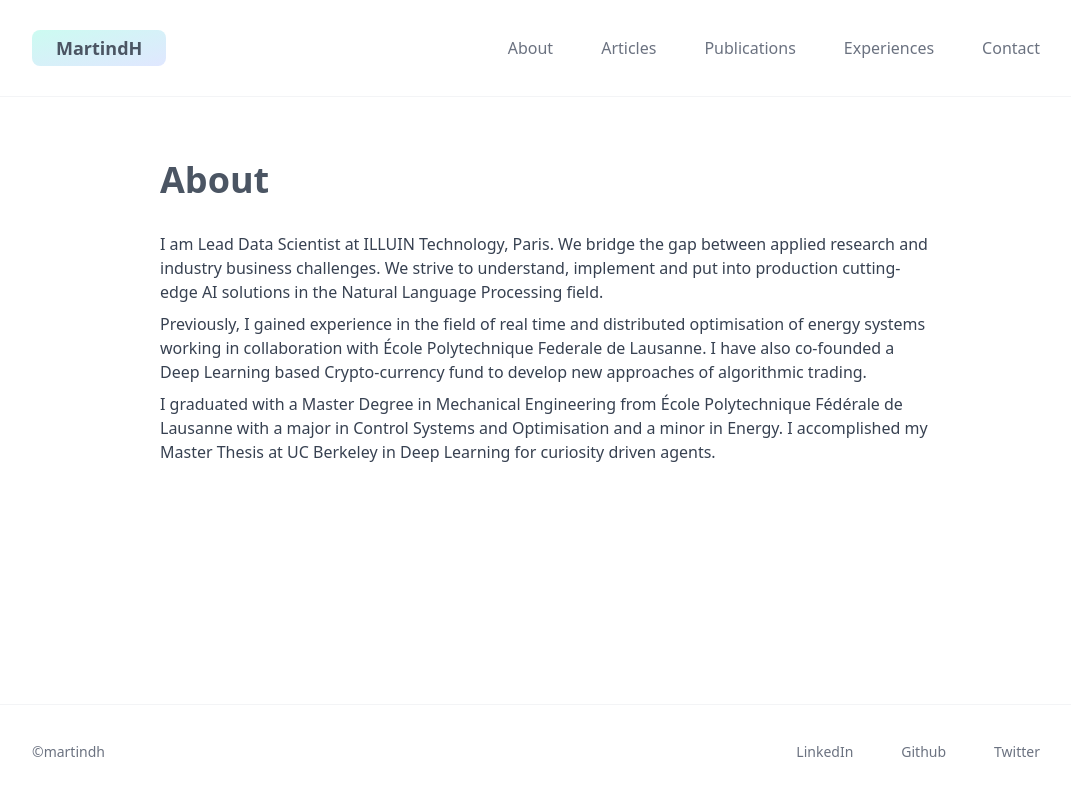
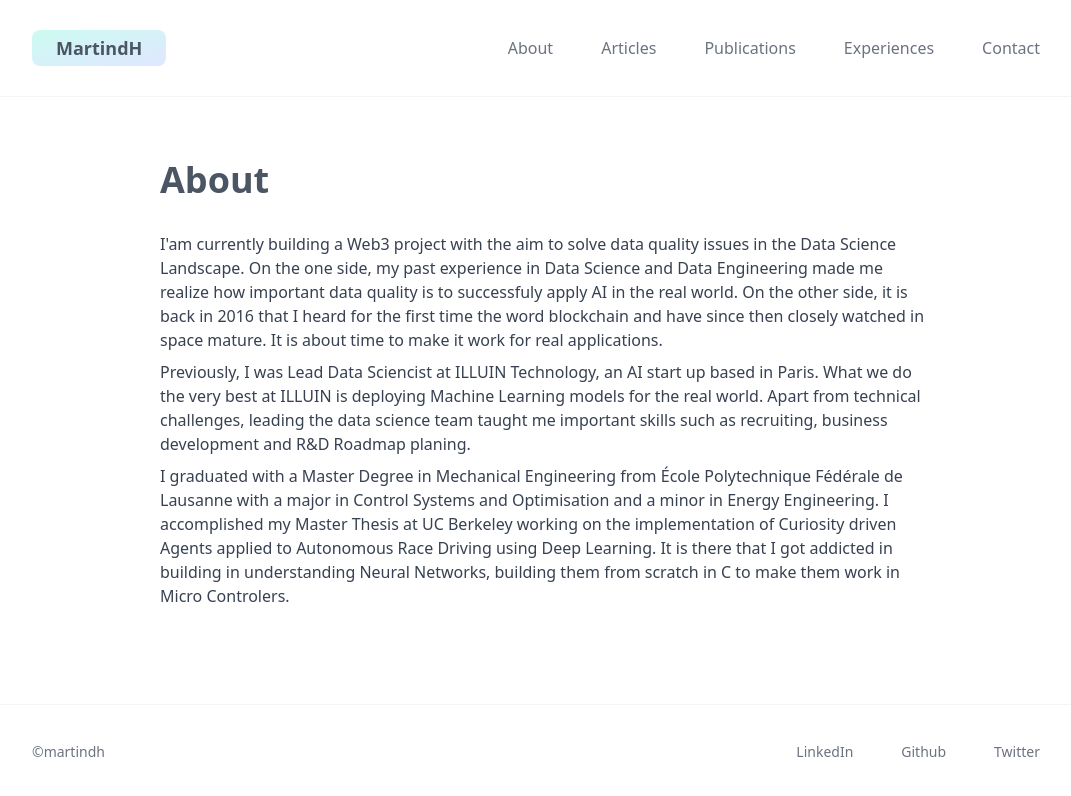
Before and after one commit to mdhoffschmidt/martindh, a React (Create React App) app: page /#/ in a window 1280 px wide. Shown: the top 796 px of the page, without its empty margins (96-1167 px from the left). Built offline with nearby package versions, Linux system fonts and the light colour scheme.

Commit message:
update about

```diff
--- a/src/layouts/home.js
+++ b/src/layouts/home.js
@@ -7,19 +7,27 @@ export default function Home() {
             </h1>
 
             <p>
-                I am Lead Data Scientist at ILLUIN Technology, Paris.
-                We bridge the gap between applied research and industry business challenges.
-                We strive to understand, implement and put into production cutting-edge AI solutions in the Natural Language Processing field.
+                I'am currently building a Web3 project with the aim to solve data quality issues in the Data Science Landscape.
+                On the one side, my past experience in Data Science and Data Engineering made me realize how important data quality is to successfuly apply AI in the real world.
+                On the other side, it is back in 2016 that I heard for the first time the word blockchain and have since then closely watched in space mature.
+                It is about time to make it work for real applications.
             </p>
 
             <p>
+                Previously, I was Lead Data Sciencist at ILLUIN Technology, an AI start up based in Paris.
+                What we do the very best at ILLUIN is deploying Machine Learning models for the real world.
+                Apart from technical challenges, leading the data science team taught me important skills such as recruiting, business development and R&D Roadmap planing.
+            </p>
+
+            {/* <p>
                 Previously, I gained experience in the field of real time and distributed optimisation of energy systems working in collaboration with École Polytechnique Federale de Lausanne.
                 I have also co-founded a Deep Learning based Crypto-currency fund to develop new approaches of algorithmic trading.
-            </p>
+            </p> */}
 
             <p>
-                I graduated with a Master Degree in Mechanical Engineering from École Polytechnique Fédérale de Lausanne with a major in Control Systems and Optimisation and a minor in Energy.
-                I accomplished my Master Thesis at UC Berkeley in Deep Learning for curiosity driven agents.
+                I graduated with a Master Degree in Mechanical Engineering from École Polytechnique Fédérale de Lausanne with a major in Control Systems and Optimisation and a minor in Energy Engineering.
+                I accomplished my Master Thesis at UC Berkeley working on the implementation of Curiosity driven Agents applied to Autonomous Race Driving using Deep Learning.
+                It is there that I got addicted in building in understanding Neural Networks, building them from scratch in C to make them work in Micro Controlers.
             </p>
 
         </div>
```
Also changed, not shown: 1 other file (tests, documents, lock files or other folders).
